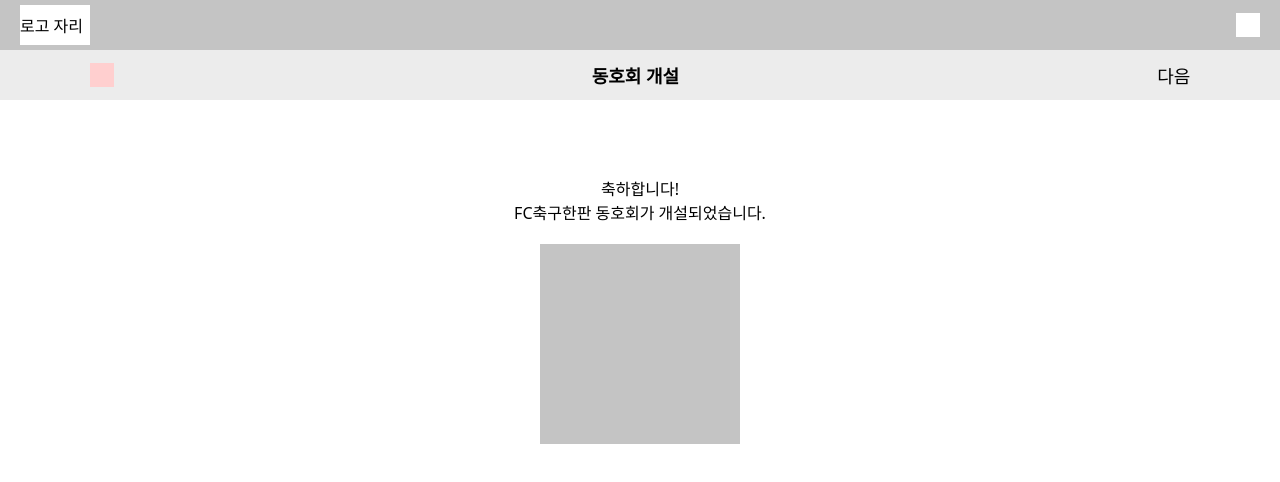
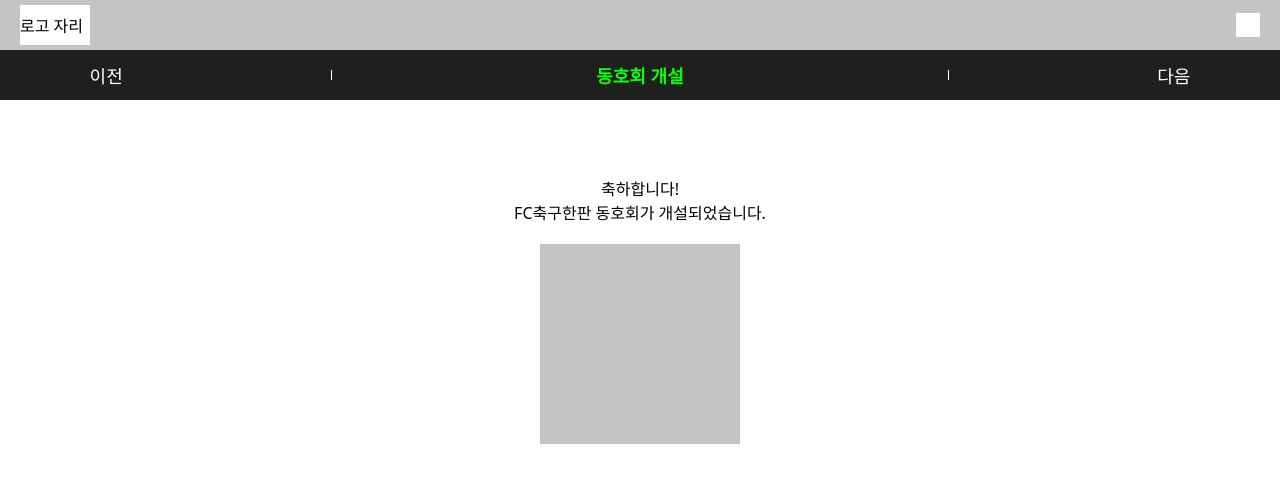
Before and after one commit to dsm-football/football-frontend, a React (Create React App) app: page /clubEstbl in a window 1280 px wide. Shown: the top 482 px of the page. Built offline with nearby package versions, Linux system fonts and the light colour scheme.

Commit message:
⚡️ :: pagemoveHeader 스타일 완성

```diff
--- a/src/assets/index.ts
+++ b/src/assets/index.ts
@@ -1,2 +1,4 @@
-export { default as CameraImg } from './clubEstbl/Camera.svg'
-export { default as GpsIcon } from './clubEstbl/GpsIcon.svg'
+export { default as CameraImg } from './clubEstblImg/Camera.svg'
+export { default as GpsIcon } from './clubEstblImg/GpsIcon.svg'
+
+export { default as Line } from './headerImg/Line.svg'
--- a/src/components/common/header/PageMoveHeader.tsx
+++ b/src/components/common/header/PageMoveHeader.tsx
@@ -1,13 +1,16 @@
-import React from 'react'
-import * as S from './style'
+import React from "react";
+import * as S from "./style";
+import { Line } from "../../../assets/index";
 const PageMoveHeader = () => {
-    return(
-        <S.PageMoveHeaderWrapper>
-            <S.BackPage></S.BackPage>
-            <S.PageMoveTitle>동호회 개설</S.PageMoveTitle>
-            <S.NextPage>다음</S.NextPage>
-        </S.PageMoveHeaderWrapper>
-    )
-}
+  return (
+    <S.PageMoveHeaderWrapper>
+      <S.PageMove>이전</S.PageMove>
+      <img src={Line} alt="" />
+      <S.PageMoveTitle>동호회 개설</S.PageMoveTitle>
+      <img src={Line} alt="" />
+      <S.PageMove>다음</S.PageMove>
+    </S.PageMoveHeaderWrapper>
+  );
+};
 
 export default PageMoveHeader;
--- a/src/components/common/header/style.tsx
+++ b/src/components/common/header/style.tsx
@@ -1,51 +1,51 @@
-import styled from 'styled-components';
+import styled from "styled-components";
 
 export const HeaderWrapper = styled.div`
   width: 100%;
   height: 50px;
   display: flex;
   align-items: center;
-  background-color: #C4C4C4;
+  background-color: #c4c4c4;
   justify-content: space-between;
 
-  & div{
+  & div {
     display: flex;
     align-items: center;
   }
-`
+`;
 
 export const Logo = styled.div`
   width: 70px;
   height: 40px;
   background-color: white;
   margin-left: 20px;
-`
+`;
 
 export const ListContainer = styled.div`
   width: 24px;
   height: 24px;
   background-color: white;
   margin-right: 20px;
-`
+`;
 
 // pageMoveHeader
 
 export const PageMoveHeaderWrapper = styled(HeaderWrapper)`
   height: 50px;
-  background-color: #ECECEC;
+  background-color: #1e201d;
   box-sizing: border-box;
   padding: 0 7%;
-`;
-export const BackPage = styled(ListContainer)`
-  margin: 0;
-  background-color:#FFCFCF;
 `;
 export const PageMoveTitle = styled.div`
   height: 25px;
   font-size: 18px;
   font-weight: 700;
+  color: #0bff0b;
+  margin: 0 5%;
 `;
 
-export const NextPage = styled(PageMoveTitle)`
+export const PageMove = styled(PageMoveTitle)`
   font-weight: 500;
+  color: white;
+  margin: 0;
 `;
```
Also changed, not shown: src/assets/headerImg/Line.svg (added).
